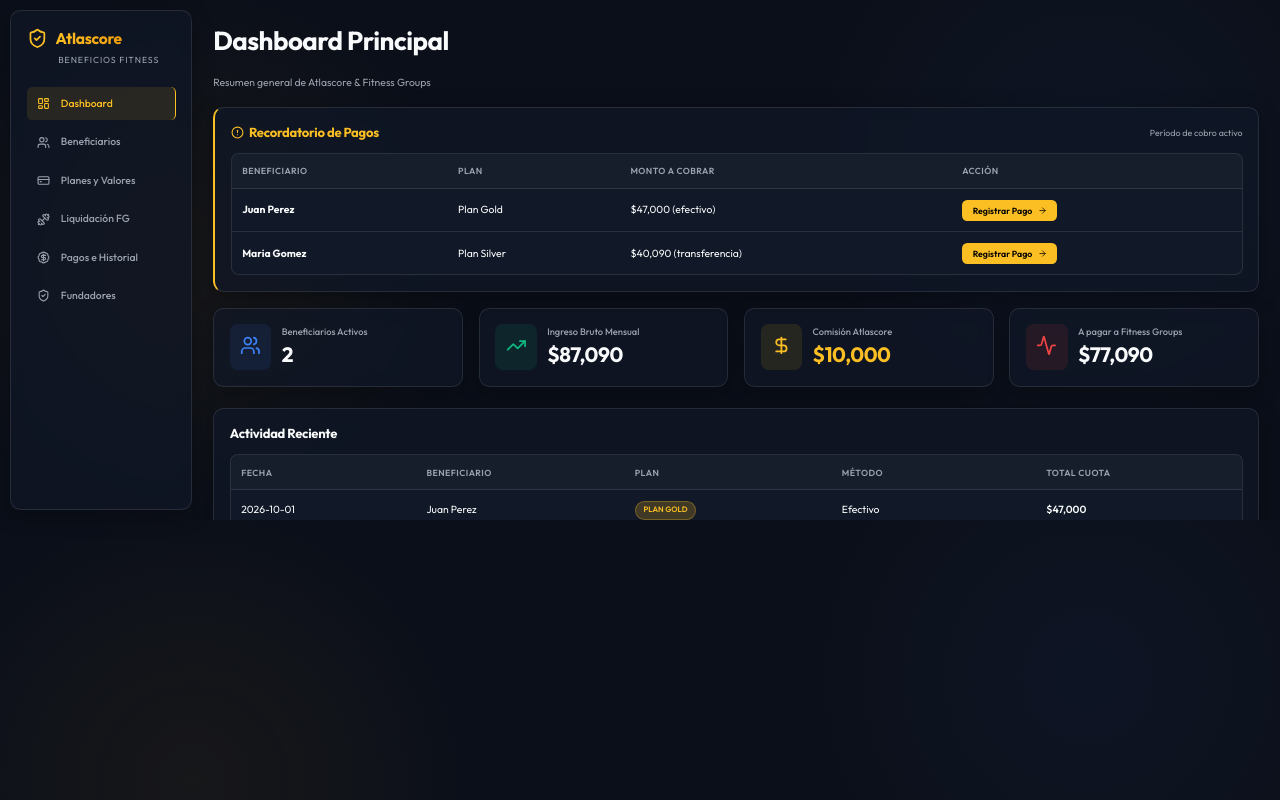
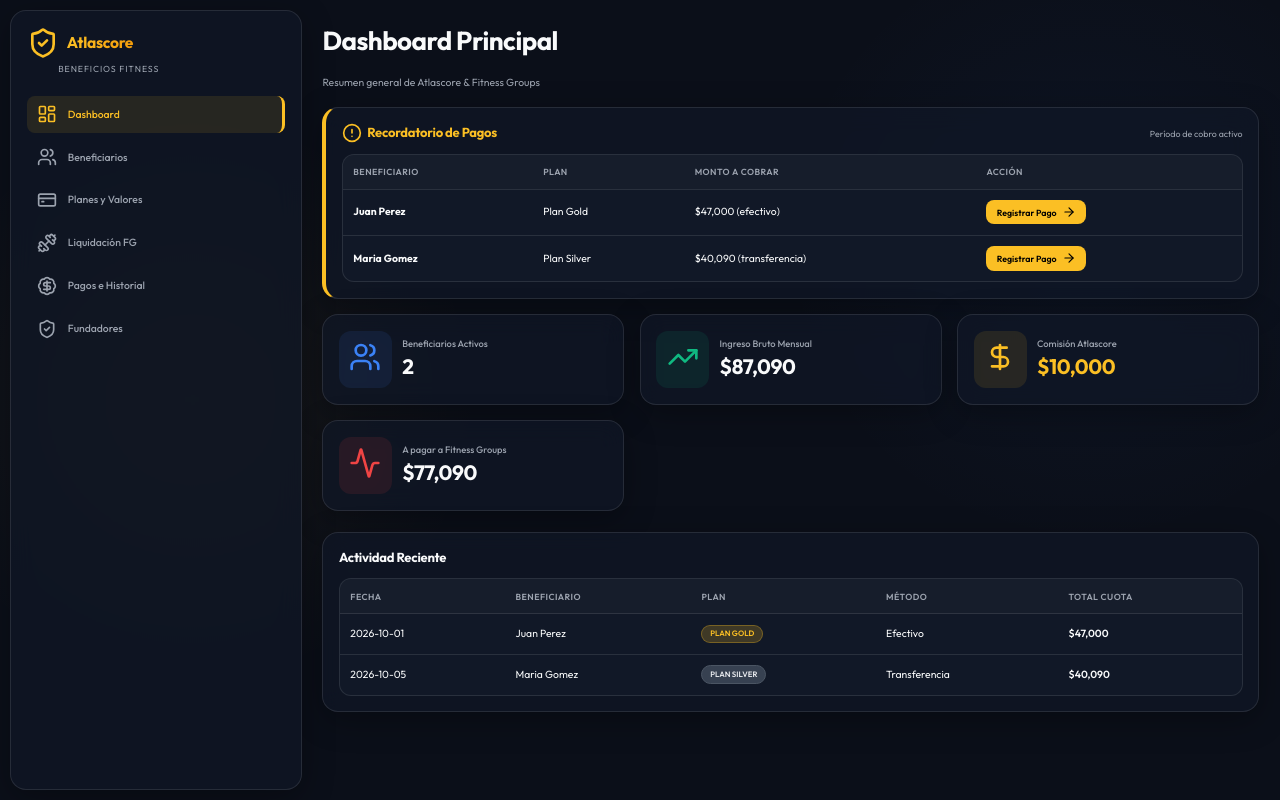
Before and after one commit to NicolasFrance01/ClubBeneficiarios, a React (Vite) app: page / in a window 1280 px wide. Built offline with nearby package versions, Linux system fonts and the light colour scheme.

Commit message:
Fix layout scaling (use REM-based font-size instead of zoom)

```diff
--- a/src/App.css
+++ b/src/App.css
@@ -1,5 +1,5 @@
 .sidebar {
-  width: 280px;
+  width: 28rem;
   height: calc(100vh - 2rem);
   margin: 1rem 0 1rem 1rem;
   display: flex;
--- a/src/index.css
+++ b/src/index.css
@@ -31,6 +31,10 @@
   padding: 0;
 }
 
+html {
+  font-size: 65%;
+}
+
 body {
   font-family: var(--font-main);
   background-color: var(--bg-main);
@@ -38,7 +42,6 @@ body {
   line-height: 1.5;
   -webkit-font-smoothing: antialiased;
   min-height: 100vh;
-  zoom: 0.65;
   background-image:
     radial-gradient(circle at 15% 50%, rgba(251, 191, 36, 0.05), transparent 25%),
     radial-gradient(circle at 85% 30%, rgba(59, 130, 246, 0.05), transparent 25%);
```
